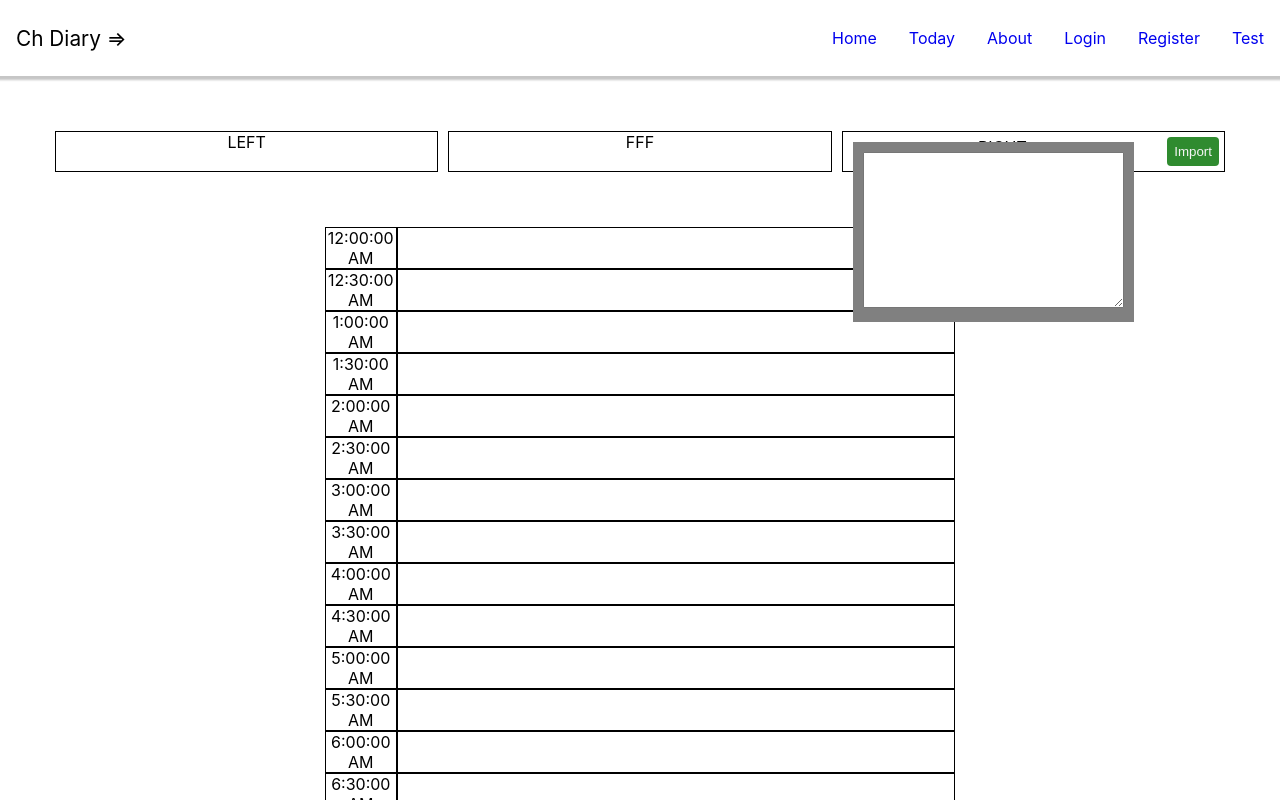
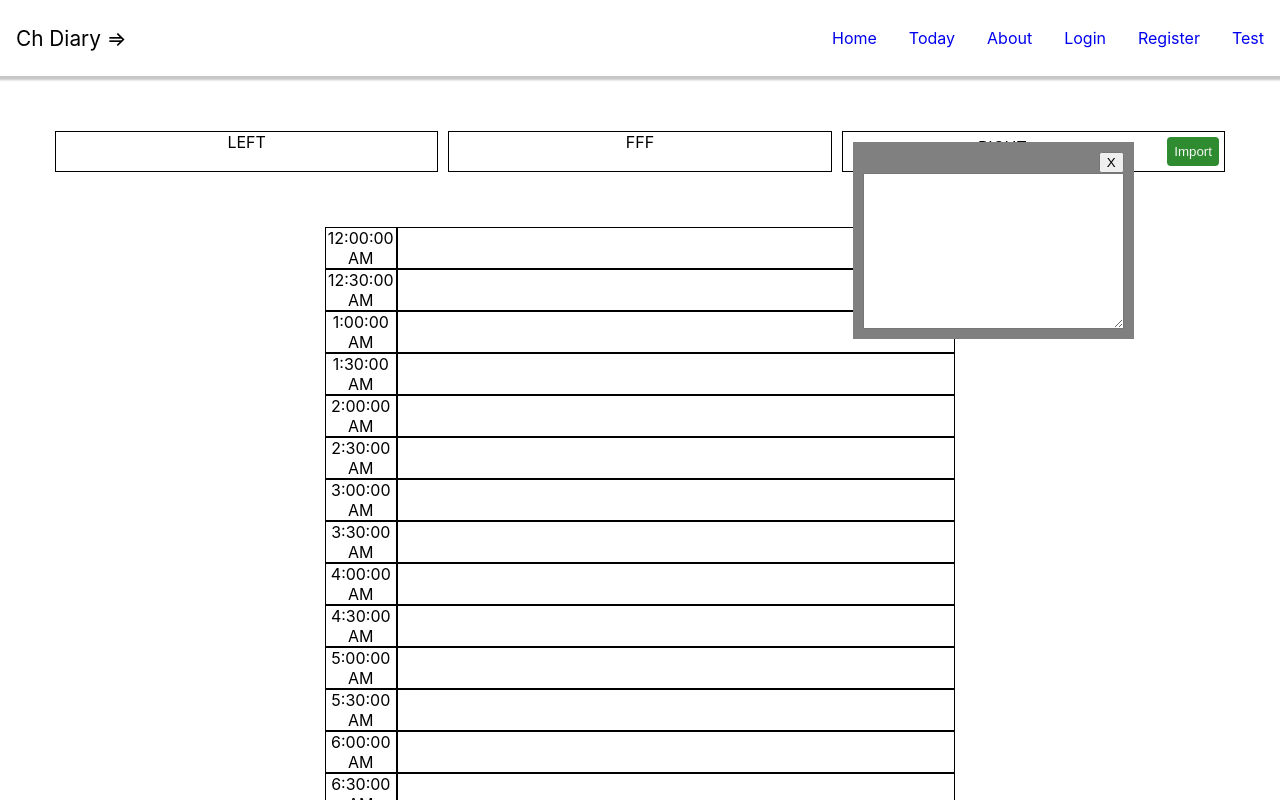
Before and after one commit to alfonzso/ch-diary, a React (Create React App) app: page /today in a window 1280 px wide. Both pictures are taken after a click on the button "Import". Shown: the top 800 px of the page. Built offline with nearby package versions, Linux system fonts and the light colour scheme.

Commit message:
added moveable importFormDiv

```diff
--- a/src/components/DiaryCommon/ImportForm.tsx
+++ b/src/components/DiaryCommon/ImportForm.tsx
@@ -1,29 +1,63 @@
-import { drag } from "../../utils/dragAndDrop"
+import { RootState } from "../../redux/store"
+import { useSelector, useDispatch } from 'react-redux';
+import { importToggle } from "../../redux/importInterFood";
+import { MouseEventHandler, MouseEvent, useState } from "react";
 
 
-// interface foodInnerProps {
-//   id: string
-//   type: string
-//   props: string
-//   name: string
-//   dateTime: string
+// const mouseMove = (ev: MouseEvent<HTMLDivElement>) => {
+//   console.log('kliiiik', ev.currentTarget);
+//   console.log("mouse location:", ev.clientX, ev.clientY)
+
+//   ev.currentTarget.style.left = ev.clientX + 'px';
+//   ev.currentTarget.style.top = ev.clientY + 'px';
 // }
 
-// interface foodProps {
-//   food: foodInnerProps
-// }
 
-// const Food = ({ food }: foodProps) => {
+
 const ImportForm = () => {
 
+  const [isDown, setIsDown] = useState(false)
+  const [offset, setOffset] = useState([] as number[])
+  const [mousePosition, setMousePosition] = useState({} as { x: number, y: number })
+
+  const onMouseDown = (ev: MouseEvent<HTMLDivElement>) => {
+    const x = ev.currentTarget.offsetLeft - ev.clientX
+    const y = ev.currentTarget.offsetTop - ev.clientY
+    setIsDown(true)
+    setOffset(oldArray => [...oldArray, x, y]);
+  }
+
+  const onMouseUp = (ev: MouseEvent<HTMLDivElement>) => {
+    setIsDown(false)
+  }
+
+  const onMouseMove = (ev: MouseEvent<HTMLDivElement>) => {
+    ev.preventDefault();
+    if (isDown) {
+      setMousePosition({
+        x: ev.clientX,
+        y: ev.clientY
+      })
+      ev.currentTarget.style.left = (mousePosition.x + offset[0]) + 'px';
+      ev.currentTarget.style.top = (mousePosition.y + offset[1]) + 'px';
+    }
+  }
+
+  const toggle = useSelector((state: RootState) => state.importIF.value)
+  const dispatch = useDispatch()
+
   return (
-    <div id="importForm" className="importForm" hidden>
-      <textarea name="importFoodTextArea" id="importFoodTextArea" cols={30} rows={10} ></textarea>
-    </div>
+    <>
+      {toggle &&
+        <div id="importForm" className="importForm" onMouseDown={onMouseDown} onMouseUp={onMouseUp} onMouseMove={onMouseMove}>
+          <button className="closeImportInterFood" onClick={() => { dispatch(importToggle()) }} >X</button>
+          <textarea name="importFoodTextArea" id="importFoodTextArea" cols={30} rows={10} ></textarea>
+        </div>
+      }
+    </>
   )
 }
 
 export {
   ImportForm
 }
-// export type { foodProps, foodInnerProps }
--- a/src/components/Today.css
+++ b/src/components/Today.css
@@ -61,11 +61,18 @@
 }
 
 .importForm {
+  display: flex;
+  flex-flow: column;
   float: left;
   position: absolute;
   background-color: grey;
   margin: 10px;
   padding: 10px;
+}
+
+.closeImportInterFood {
+  /* width: 15%; */
+  margin-left: auto;
 }
 
 .popup {
--- a/src/components/Today.tsx
+++ b/src/components/Today.tsx
@@ -1,5 +1,8 @@
 // import React from 'react';
 import { useEffect } from 'react';
+import { useSelector, useDispatch } from 'react-redux';
+import { RootState } from '../redux/store';
+import { importToggle } from '../redux/importInterFood';
 import { getYYYYMMDD } from '../utils/util';
 import { EmptyRow } from './DiaryCommon/EmptyRow';
 import { Food, foodInnerProps } from './DiaryCommon/Food';
@@ -8,6 +11,9 @@ import { Row } from './DiaryCommon/Row';
 import "./Today.css";
 
 const Today = () => {
+
+  const dispatch = useDispatch()
+
   const everyHalfHour: number = 24 * 2
 
   const dummyData: foodInnerProps[] = [
@@ -66,9 +72,7 @@ const Today = () => {
         <div className="spacer">FFF</div>
         <div className="spacer importInterFoodContainer">
           <div className="spacer"> RIGHT</div>
-          <button className="importInterFood" onClick={() => {
-            (document.getElementById('importForm') as HTMLDivElement).hidden = false
-          }} >Import</button>
+          <button className="importInterFood" onClick={() => { dispatch(importToggle()) }} >Import</button>
           <ImportForm />
 
         </div>
--- /dev/null
+++ b/src/redux/importInterFood.ts
@@ -0,0 +1,27 @@
+import { createSlice, PayloadAction } from '@reduxjs/toolkit'
+
+export interface ImportState {
+  value: boolean
+}
+
+const initialState: ImportState = {
+  value: false,
+}
+
+export const importIFSlice = createSlice({
+  name: 'importIF',
+  initialState,
+  reducers: {
+    importToggle: (state) => {
+      state.value = !state.value
+    }
+    // incrementByAmount: (state, action: PayloadAction<number>) => {
+    //   state.value += action.payload
+    // },
+  },
+})
+
+// Action creators are generated for each case reducer function
+export const { importToggle } = importIFSlice.actions
+
+export default importIFSlice.reducer
--- a/src/redux/store.ts
+++ b/src/redux/store.ts
@@ -1,19 +1,21 @@
 import { combineReducers, configureStore } from "@reduxjs/toolkit";
 import userDataReducer from "./user"
+import importIFReducer from "./importInterFood"
 import { persistStore, persistReducer } from 'redux-persist'
 import storage from 'redux-persist/lib/storage' // defaults to localStorage for web
 
 import thunk from 'redux-thunk'
 
 const reducers = combineReducers({
- //...
-//  reducer: persistedReducer,
- user: userDataReducer
+  //...
+  //  reducer: persistedReducer,
+  user: userDataReducer,
+  importIF: importIFReducer
 });
 
 const persistConfig = {
-    key: 'root',
-    storage
+  key: 'root',
+  storage
 };
 
 const persistedReducer = persistReducer(persistConfig, reducers);
@@ -21,7 +23,7 @@ const persistedReducer = persistReducer(persistConfig, reducers);
 export const store = configureStore({
   reducer: persistedReducer,
   // reducer: {
-    // user: userDataReducer
+  // user: userDataReducer
   // },
   middleware: [thunk]
 });
```
